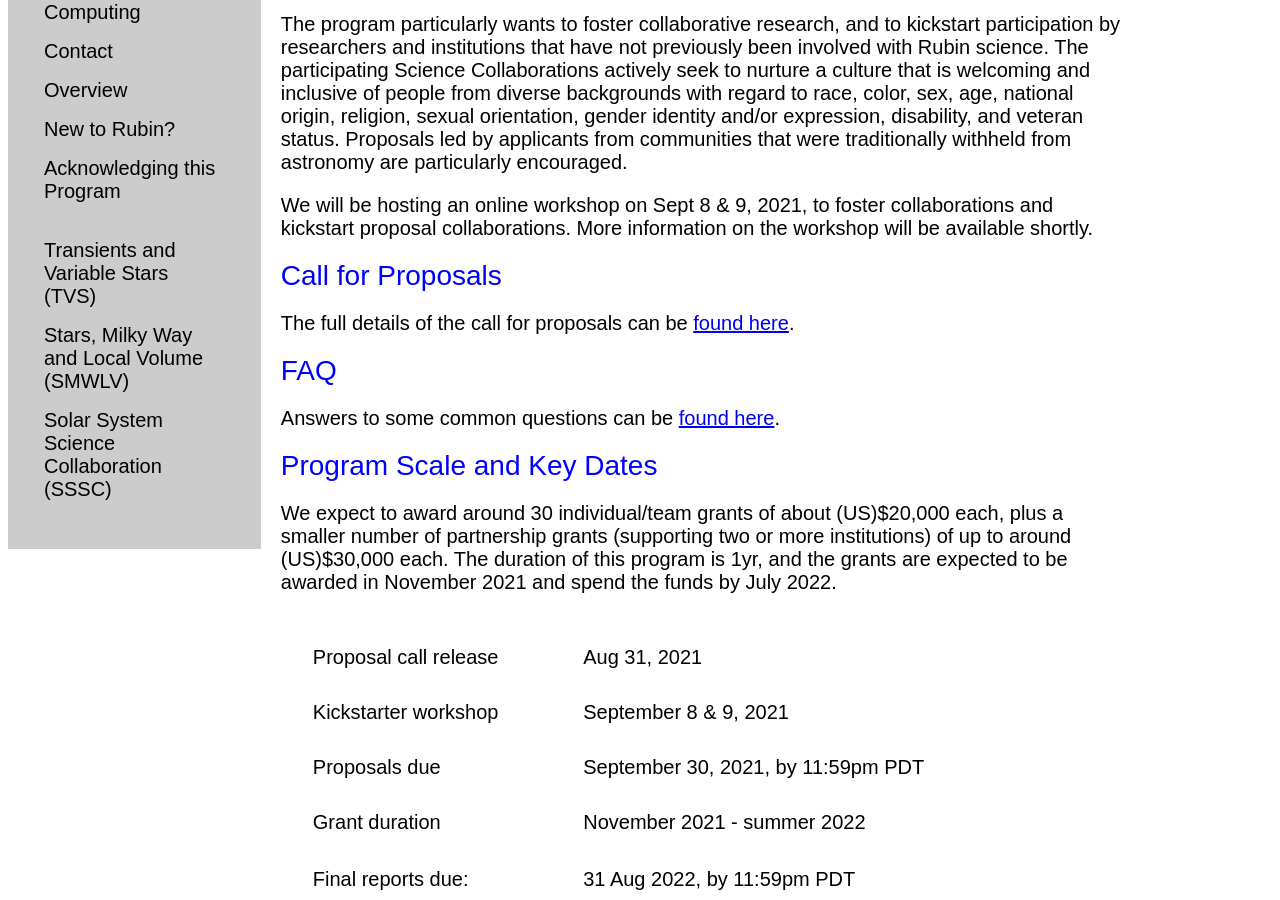
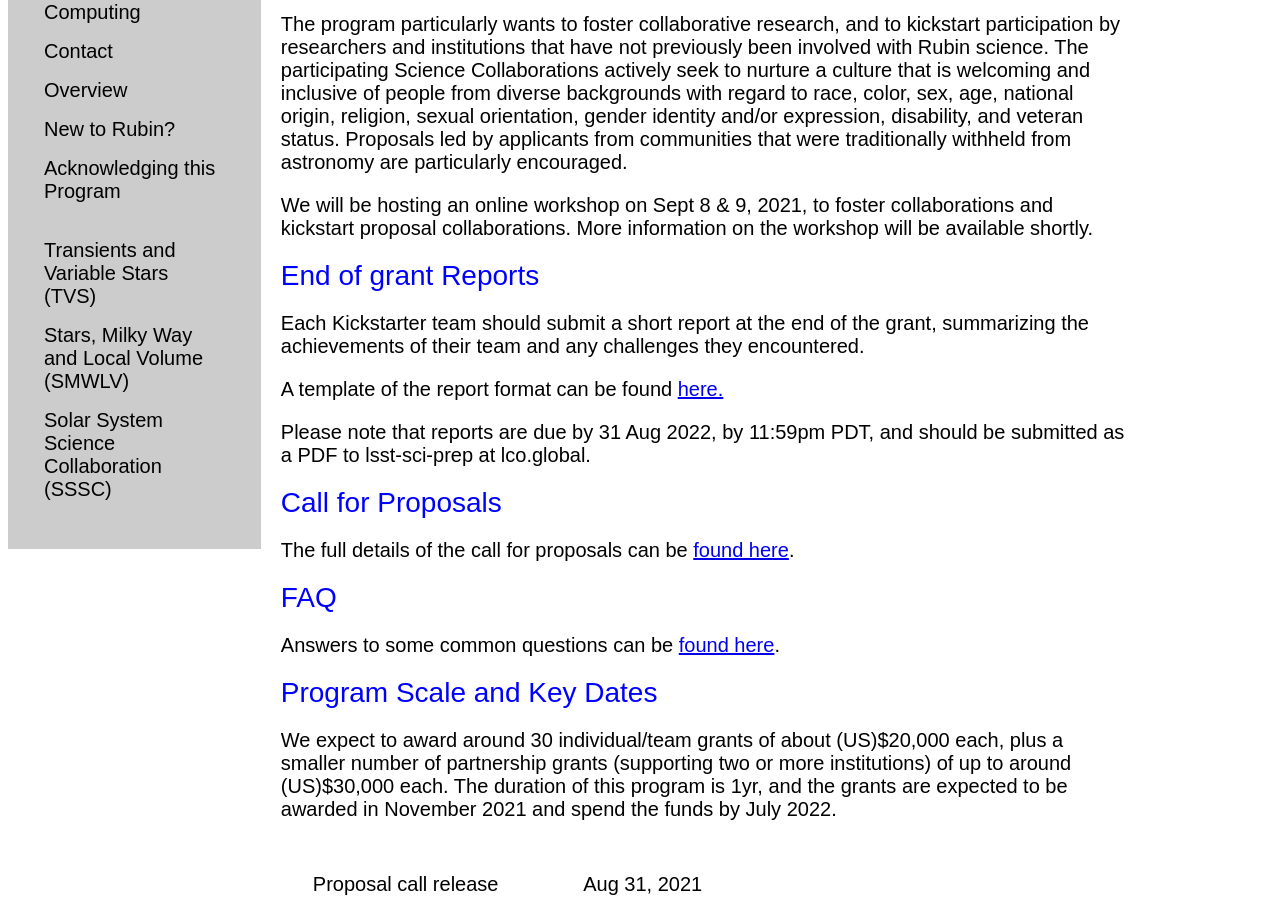
Before and after one commit to lsst-sci-prep/lsst-sci-prep.github.io, a Jekyll site: the page built from kickstarter_grants.html, in a window 1280 px wide and 900 px high, scrolled down 1238 px. Built offline with Jekyll 4.4.1, drawn with Linux system fonts in a browser that asks for light colours.

Commit message:
Added info on end of grant report

```diff
--- a/kickstarter_grants.html
+++ b/kickstarter_grants.html
@@ -18,6 +18,14 @@ title: Program Elements
   communities that were traditionally withheld from astronomy are particularly encouraged. </p>
 <p>We will be hosting an online workshop on Sept 8 & 9, 2021, to foster collaborations and
   kickstart proposal collaborations.  More information on the workshop will be available shortly. </p>
+
+<section-title>End of grant Reports</section-title>
+<p>Each Kickstarter team should submit a short report at the end of the grant, summarizing the achievements of their team and
+any challenges they encountered.</p>
+<p>A template of the report format can be found
+<a href="https://docs.google.com/document/d/1bkAGago6RlCasADqBWJVSWbl-RZrFquPQ5VdK6Mn_So/edit?usp=sharing">here.</a></p>
+<p>Please note that reports are due by 31 Aug 2022, by 11:59pm PDT, and should be
+  submitted as a PDF to lsst-sci-prep at lco.global.</p>
 
 <section-title>Call for Proposals</section-title>
 
```
